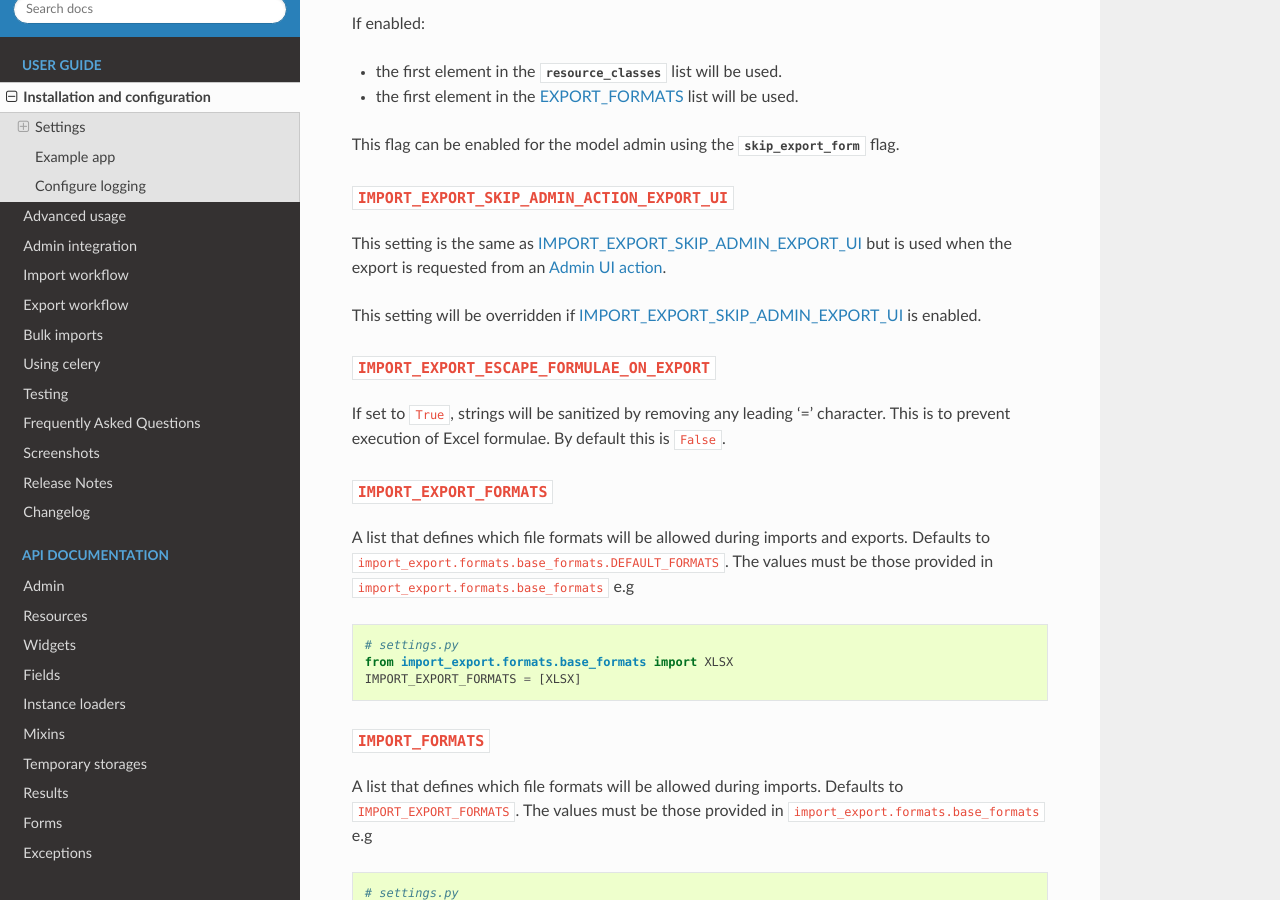
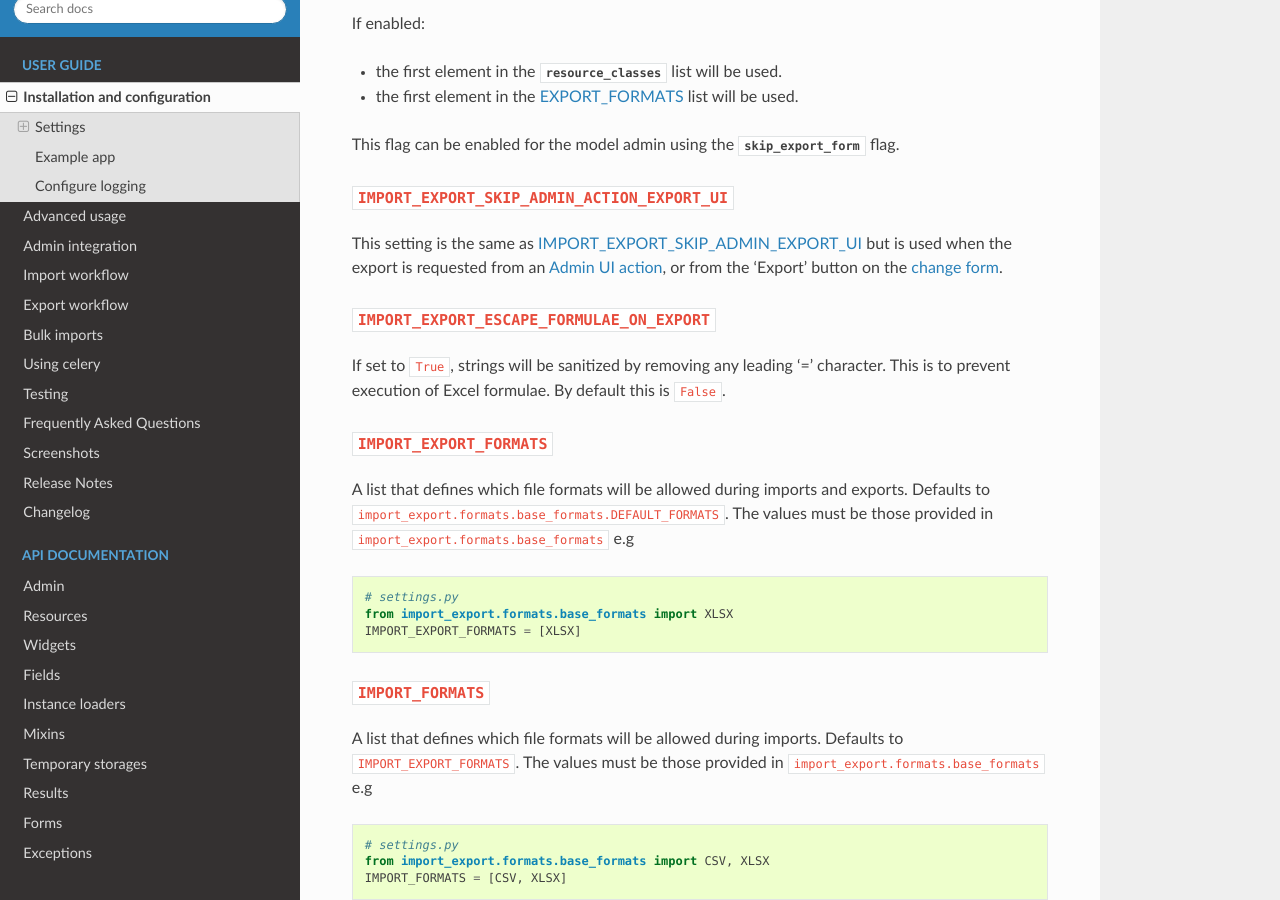
Before and after one commit to django-import-export/django-import-export, a Sphinx documentation site: the page built from docs/installation.rst, in a window 1280 px wide and 900 px high, scrolled down 3074 px. Built offline with Sphinx 7.4.7 and the Read the Docs theme 2.0.0, drawn with Linux system fonts in a browser that asks for light colours; pages that are not in the unit, such as notebooks, are missing from menus; the version number could not be read and is left out.

Commit message:
updated tests and docs

```diff
--- a/docs/admin_integration.rst
+++ b/docs/admin_integration.rst
@@ -216,6 +216,8 @@ It is possible to disable this extra step by setting the :ref:`import_export_ski
 
     If deploying to a multi-tenant environment, you may need to use the to ensure that one set of users cannot export
     data belonging to another set.  See :meth:`~import_export.admin.ExportMixin.get_valid_export_item_pks`.
+
+.. _export_from_model_change_form:
 
 Export from model instance change form
 --------------------------------------
--- a/docs/installation.rst
+++ b/docs/installation.rst
@@ -180,9 +180,8 @@ flag.
 ~~~~~~~~~~~~~~~~~~~~~~~~~~~~~~~~~~~~~~~~~~~~~
 
 This setting is the same as :ref:`import_export_skip_admin_export_ui` but is used when the export is
-requested from an :ref:`Admin UI action<export_via_admin_action>`.
-
-This setting will be overridden if :ref:`import_export_skip_admin_export_ui` is enabled.
+requested from an :ref:`Admin UI action<export_via_admin_action>`, or from the 'Export' button on the
+:ref:`change form <export_from_model_change_form>`.
 
 .. _import_export_escape_formulae_on_export:
 
```
Also changed, not shown: 1 other file.
